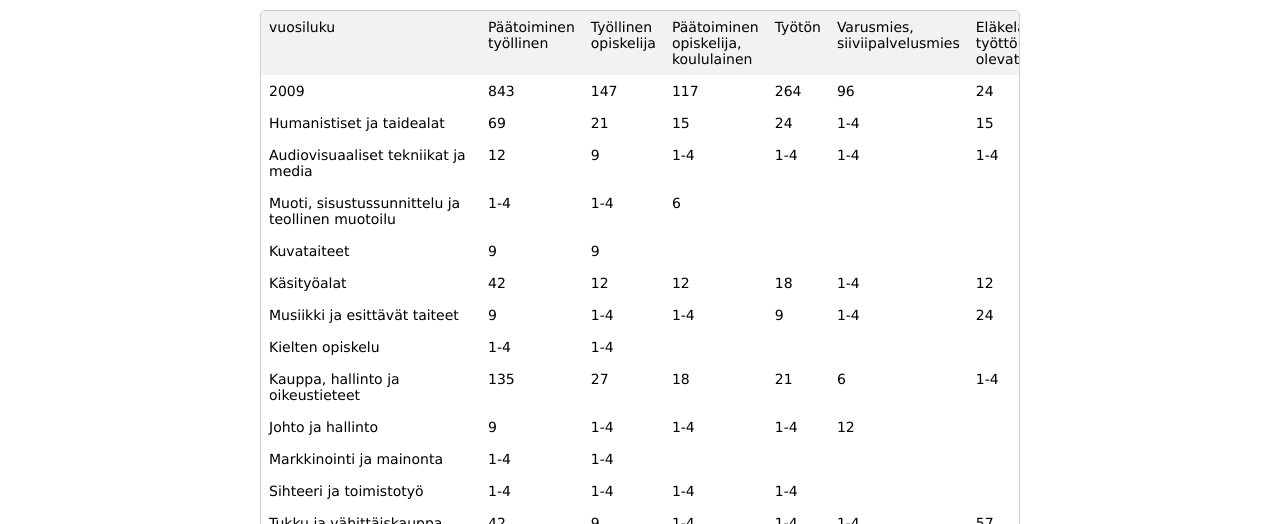
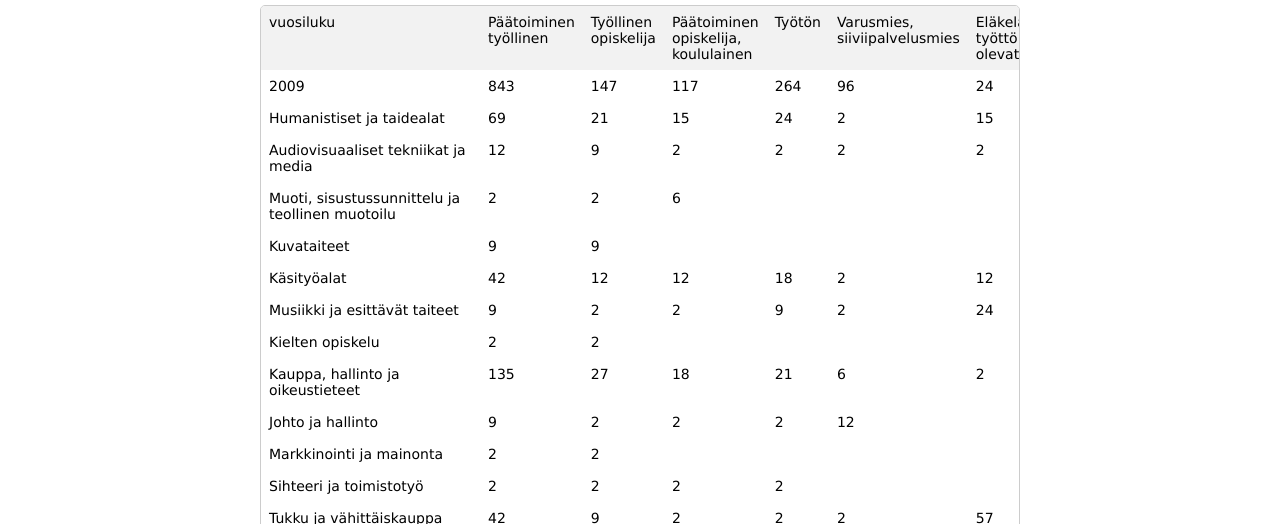
Before and after one commit to Hakkerikakkeri/Salpauslista, a Vue app in the folder salpauslista/: page / in a window 1280 px wide. Shown: the part 276-800 px from the top of the page. Built offline with nearby package versions, Linux system fonts and the light colour scheme.

Commit message:
Formatter added
1-4 ---> 2

```diff
--- a/salpauslista/src/components/TheWelcome.vue
+++ b/salpauslista/src/components/TheWelcome.vue
@@ -1,19 +1,19 @@
 <template>
   <div class="container">
-    <h1 class="title">Data:</h1>
+    <h1 class="title">Tutkinnon suorittaneiden sijoittuminen</h1>
     <div v-if="jsonData" class="data-container">
       <div class="excel-table">
         <div class="excel-row header-row">
           <div class="excel-cell" v-for="(header, index) in headers" :key="index">{{ header }}</div>
         </div>
-        <template v-for="(rowData, index) in jsonData['Kohde 1']" :key="index">
-          <div class="excel-row">
-            <div v-if="index !== 0" class="excel-cell" v-for="(value, key) in rowData" :key="key" @click="toggleYearData(index)">{{ value }}</div>
+
+        <template v-for="(rowData, rowIndex) in jsonData['Kohde 1']" :key="rowIndex">
+          <div class="excel-row" v-if="rowIndex !== 0">
+            <div class="excel-cell" v-for="(value, key) in rowData" :key="key">
+              {{ value === '1-4' ? 2 : value }}
+            </div>
           </div>
-          <div v-if="openYears[index] && index !== 0" class="extra-data">
-            <div class="excel-row">
-              <div class="excel-cell" v-for="(value, key) in alaData[index]" :key="key">{{ value }}</div>
-            </div>
+          <div v-if="openYears[rowIndex] && rowIndex !== 0" class="extra-data">
           </div>
         </template>
       </div>
@@ -26,15 +26,11 @@
 import { ref } from 'vue';
 import jsonData from '../data/tilastovuosi2.json';
 
-const headers = Object.values(jsonData['Kohde 1'][0]); // Extract headers from the first object
+const headers = Object.values(jsonData['Kohde 1'][0]);
 
 const openYears = ref(Array(jsonData['Kohde 1'].length).fill(false));
 
-const alaData = ref(jsonData['Kohde 1'].slice(1).map(entry => entry)); // Prepare additional data for "ala"
 
-const toggleYearData = (index: number) => {
-  openYears.value[index] = !openYears.value[index];
-};
 </script>
 
 <style scoped>
@@ -43,11 +39,6 @@ const toggleYearData = (index: number) => {
   margin: auto;
   padding: 20px;
   color: black;
-}
-
-.title {
-  font-size: 24px;
-  margin-bottom: 10px;
 }
 
 .data-container {
```
